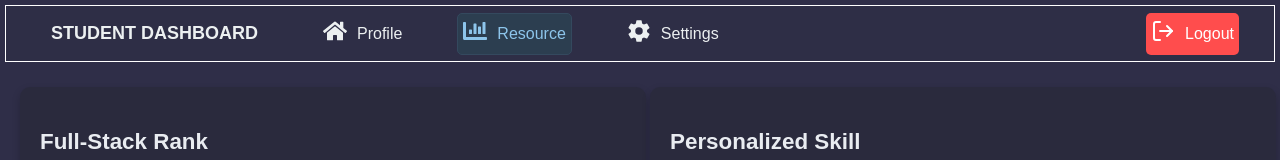
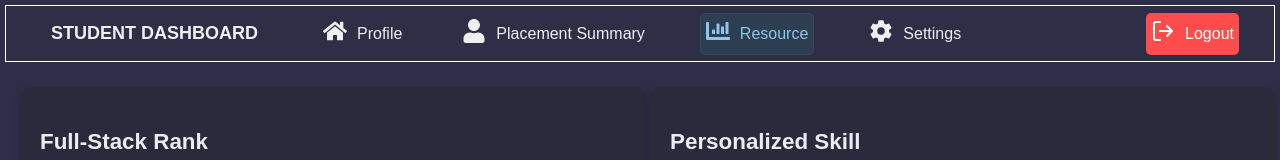
Before and after one commit to naveenkumar-42/Training_performance_tacker_Dashboard, a React (Create React App) app: page /details in a window 1280 px wide. Shown: the top 160 px of the page. Built offline with nearby package versions, Linux system fonts and the light colour scheme; no server answers; a web font is replaced by a local one.

Commit message:
updated the navbar and the router for the Placement Summary page

```diff
--- a/src/App.js
+++ b/src/App.js
@@ -11,6 +11,7 @@ import Details from "./pages/Details";
 import TypeofLogin from "./pages/TypeofLogin";
 import Settings from "./pages/settings";
 import Login from "./pages/Login";
+import PlacementSummary from "./pages/PlacementSummary";
 
 function App() {
   const action = useNavigationType();
@@ -52,6 +53,10 @@ function App() {
         title = "Student Dashboard";
         metaDescription = "";
         break;
+      case "placement-summary":
+        title = "Placement Summary";
+        metaDescription = "";
+        break;
     }
 
     if (title) {
@@ -83,6 +88,8 @@ function App() {
 
         <Route path="/profile" element={<StudentDashboard />} />
 
+        <Route path="/placement-summary" element={<PlacementSummary />} />
+
       </Routes>
   );
 }
--- a/src/components/NavBar.js
+++ b/src/components/NavBar.js
@@ -55,6 +55,7 @@ const NavBar = () => {
 
   const navItems = [
     { icon: <FaHome />, label: "Profile", path: "/profile" },
+    { icon: <FaUser />, label: "Placement Summary", path: "/placement-summary" },
     { icon: <FaChartBar />, label: "Resource", path: "/details" },
     { icon: <IoSettingsSharp />, label: "Settings", path: "/settings" },
     { icon: <FiLogOut />, label: "Logout", path: "/", action: handleLogout },
```
